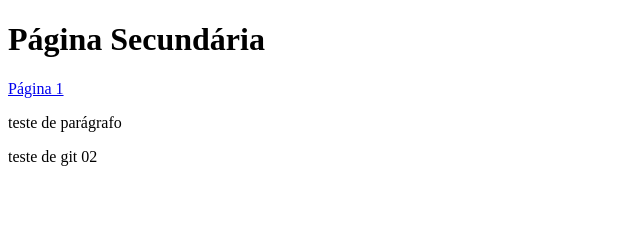
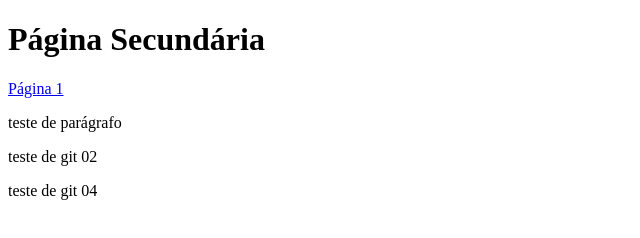
Before and after one commit to leandro-machiori/aula_git, a plain HTML site: page teste/index2.html in a window 1280 px wide. Shown: the whole page, without its empty margins (0-640 px from the left). Drawn offline with Linux system fonts and the light colour scheme.

Commit message:
terceiro  teste da pasta

```diff
--- a/teste/index2.html
+++ b/teste/index2.html
@@ -10,5 +10,6 @@
     <a href="index.html">Página 1</a>
     <p>teste de parágrafo</p>
     <p>teste de git 02</p>
+    <p>teste de git 04</p>
 </body>
 </html>
```
